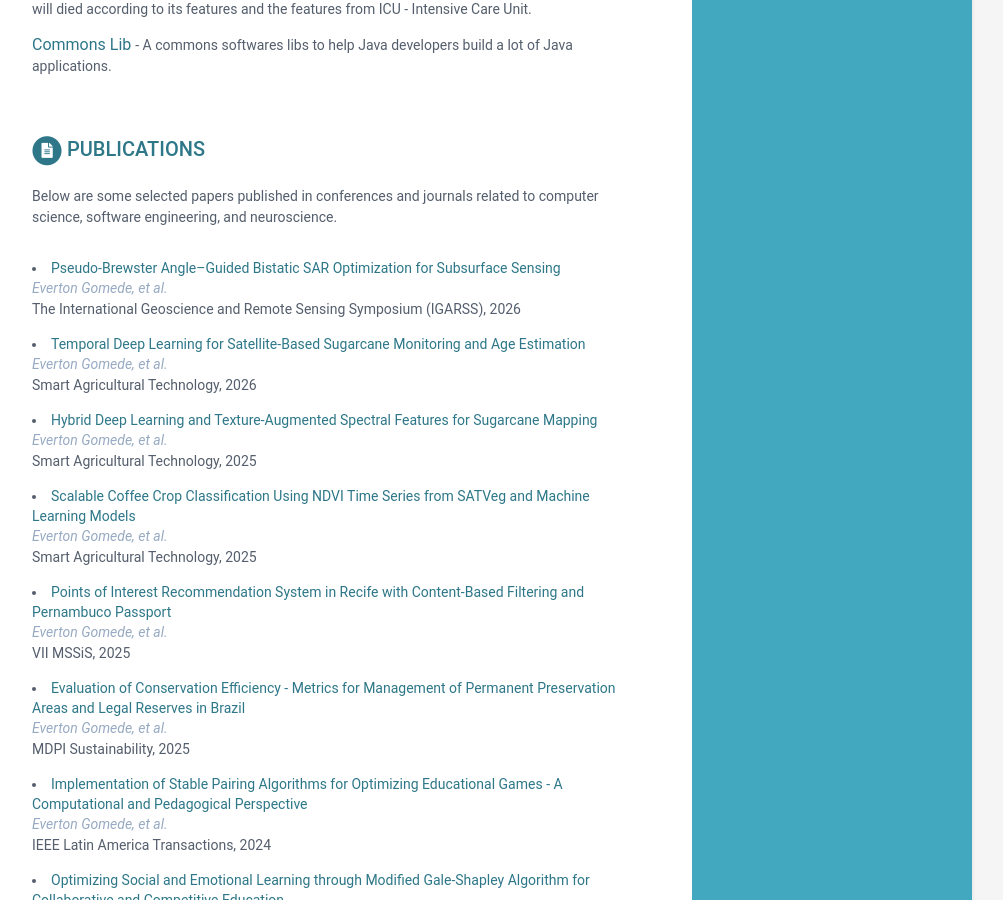
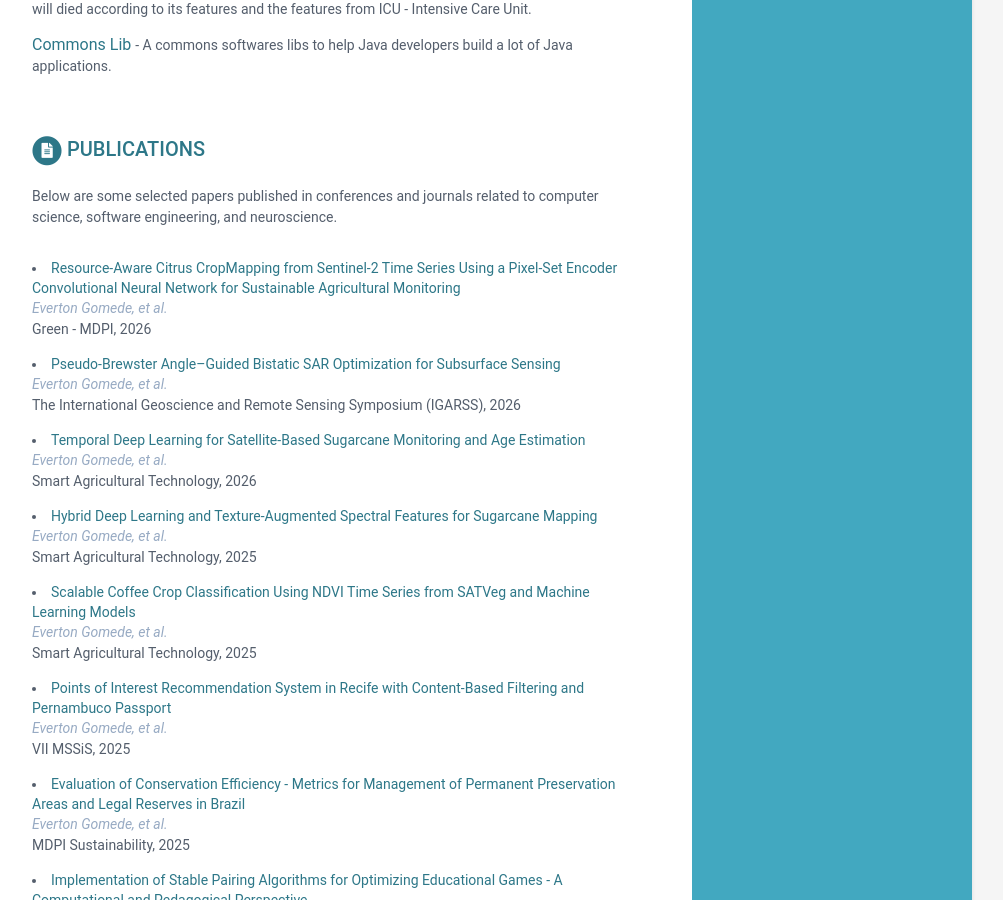
Before and after one commit to gomede/gomede.github.io, a Jekyll site: the page built from index.html, in a window 1280 px wide and 900 px high, scrolled down 4254 px. Shown: the whole window, without its empty margins (168-1171 px from the left). Built offline with Jekyll 4.4.1, drawn with Linux system fonts in a browser that asks for light colours.

Commit message:
Update data.yml

```diff
--- a/_data/data.yml
+++ b/_data/data.yml
@@ -384,11 +384,15 @@ publications:
 
     papers:
 
+      - title: Resource-Aware Citrus CropMapping from Sentinel-2 Time Series Using a Pixel-Set Encoder Convolutional Neural Network for Sustainable Agricultural Monitoring
+        authors: Everton Gomede, et al.
+        conference: Green - MDPI, 2026
+        link: "https://www.preprints.org/manuscript/202605.0714"
+
       - title: Pseudo-Brewster Angle–Guided Bistatic SAR Optimization for Subsurface Sensing
         authors: Everton Gomede, et al.
         conference: The International Geoscience and Remote Sensing Symposium (IGARSS), 2026
         link: "https://2026.ieeeigarss.org/"
-
 
       - title: Temporal Deep Learning for Satellite-Based Sugarcane Monitoring and Age Estimation
         authors: Everton Gomede, et al.
```
